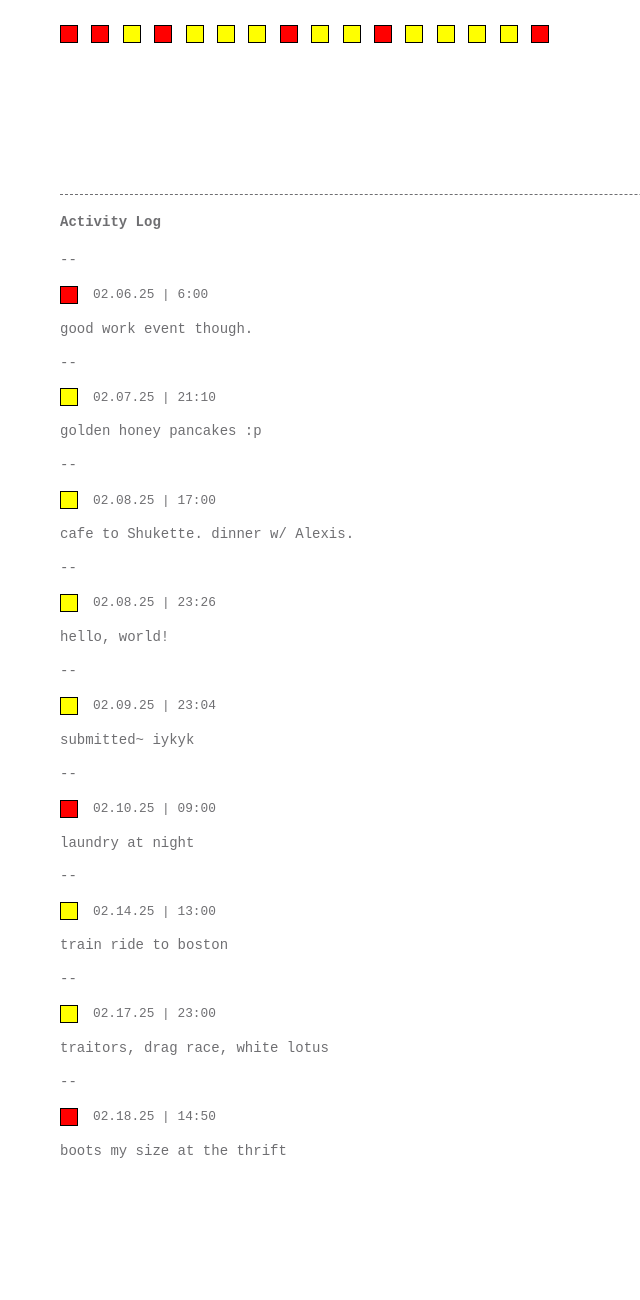
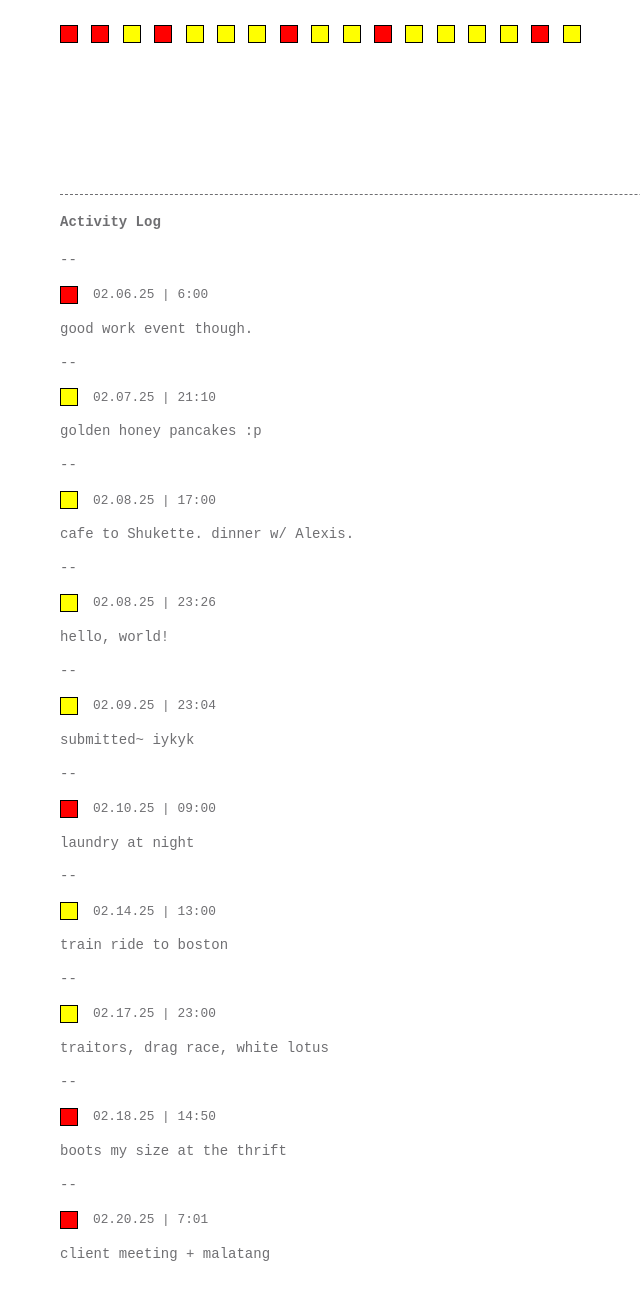
Before and after one commit to j-magnus/HowRU, a plain HTML site: page index.html in a window 1280 px wide. Shown: the part 354-1654 px from the top of the page, without its empty margins (4-644 px from the left). Drawn offline with Linux system fonts and the light colour scheme.

Commit message:
02.20.25

```diff
--- a/index.html
+++ b/index.html
@@ -130,6 +130,7 @@ Life is complex, but I wanted to make a simple, un-serious, unreasonable tracker
     <div class="box-good"></div>
     <div class="box-good"></div>
     <div class="box-bad"></div>
+    <div class="box-good"></div>
     </p>
 </div>
 
@@ -193,6 +194,11 @@ Life is complex, but I wanted to make a simple, un-serious, unreasonable tracker
         <p class="log-text">boots my size at the thrift</p>
     </div>
 
+    <div class="log-entry">
+        <div class="log-date"><div class="box-bad"></div><p>02.20.25 | 7:01</p></div>
+        <p class="log-text">client meeting + malatang</p>
+    </div>
+
 </div>
 
 </body>
```
